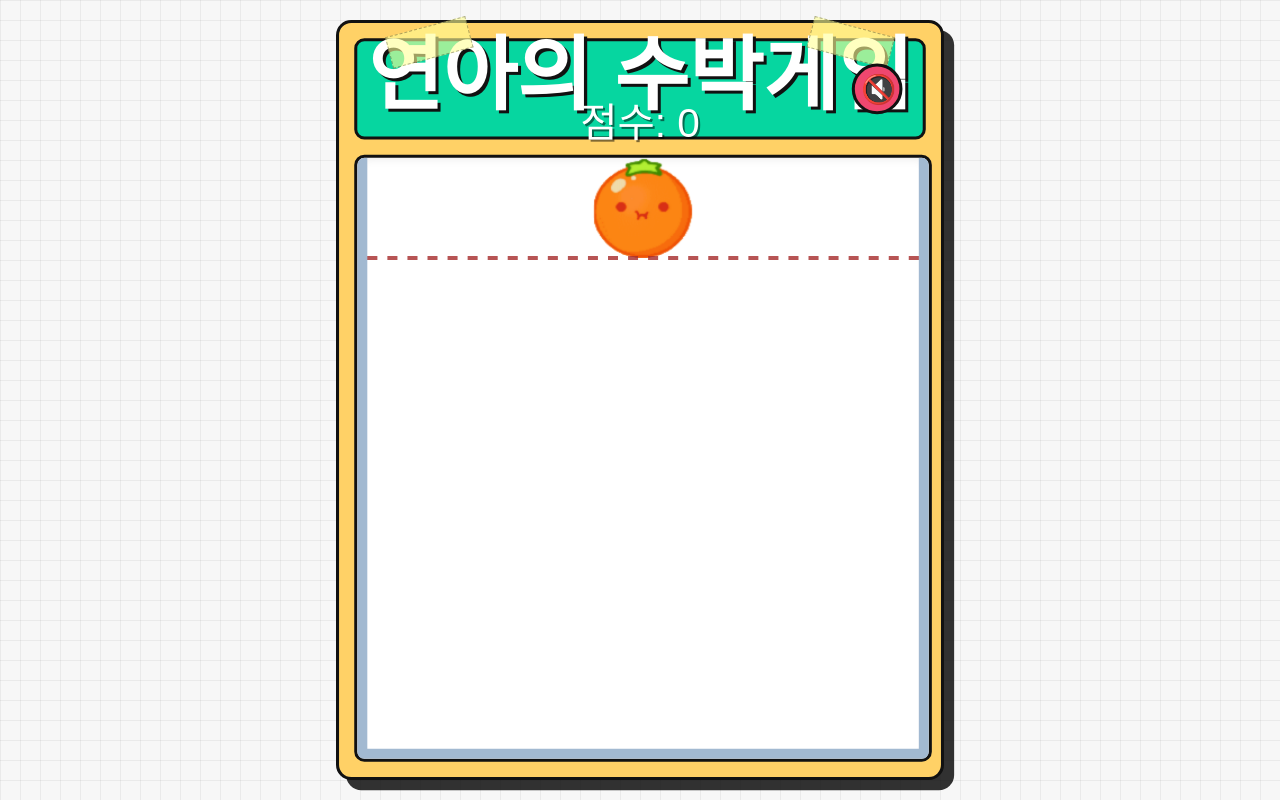
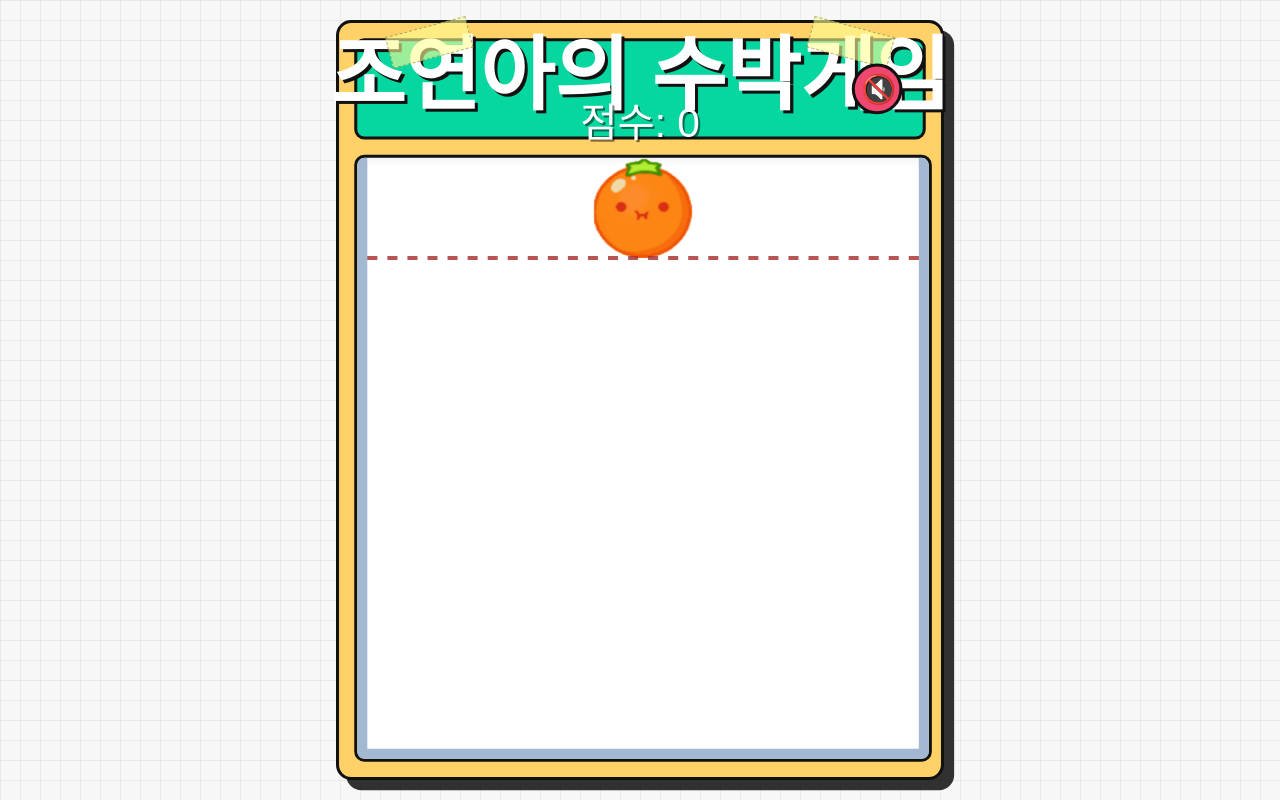
Before and after one commit to yeo-nacho/watermelon, a plain HTML site: page index.html in a window 1280 px wide. Drawn offline with nearby package versions, Linux system fonts and the light colour scheme; a web font is replaced by a local one.

Commit message:
이름 수정

```diff
--- a/index.html
+++ b/index.html
@@ -18,7 +18,7 @@
         <div id="game-container">
             <!-- 제목, 점수, 버튼을 모두 담는 상단 UI 패널 -->
             <div id="title-bar">
-                <h1>연아의 수박게임</h1>
+                <h1>조연아의 수박게임</h1>
                 <div id="score">점수: 0</div>
                 <button id="mute-button">🔇</button>
             </div>
```
